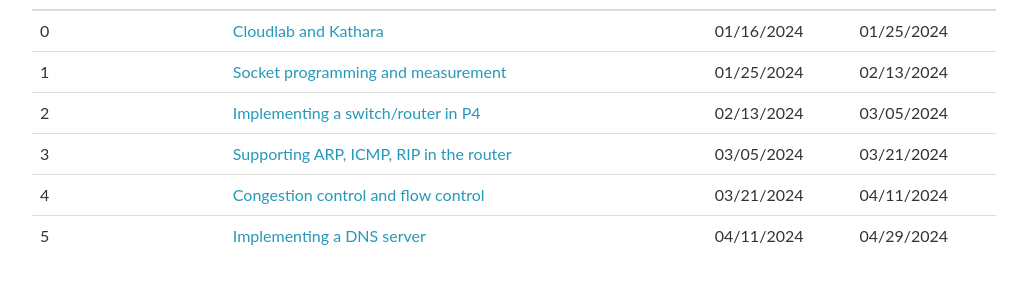
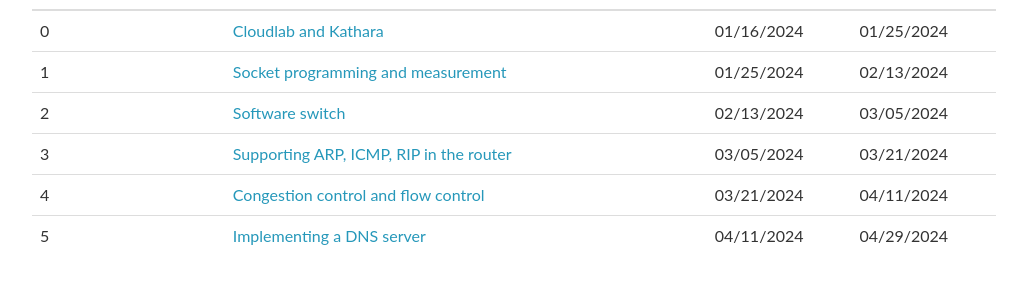
Before and after one commit to utcs356/sp25, a Jekyll site: the page built from _pages/assignments.md, in a window 1280 px wide and 1000 px high. Shown: the part 510-808 px from the top of the window, without its empty margins (126-1153 px from the left). Built offline with Jekyll 4.4.1, drawn with Linux system fonts in a browser that asks for light colours; nearby versions of some CDN libraries; comment, search, counter and statistics services are not loaded.

Commit message:
update assignment

```diff
--- a/_data/assignments.yml
+++ b/_data/assignments.yml
@@ -14,7 +14,7 @@
   due_date: 03/05/2024
   number: 2
   title: >
-    Implementing a switch/router in P4
+    Software switch
 
 - release_date: 03/05/2024
   due_date: 03/21/2024
```
